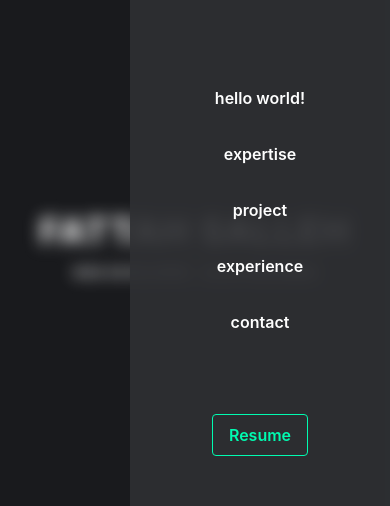
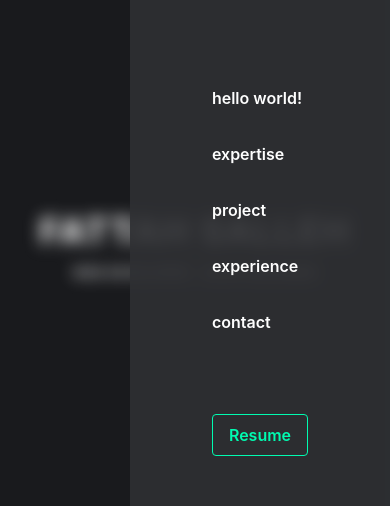
Before and after one commit to FattahSalleh/fattahsalleh.github.io, a React (Create React App) app: page / in a window 390 px wide. Both pictures are taken after a click on the button 350 px from the left and 32 px from the top of the page. Shown: the part 159-665 px from the top of the page. Built offline with nearby package versions, Linux system fonts and the light colour scheme.

Commit message:
style: change item align for navbar buttons

```diff
--- a/src/components/Navigation/NavBar.tsx
+++ b/src/components/Navigation/NavBar.tsx
@@ -121,7 +121,7 @@ export default function NavBar({
 						height={36}
 					/>
 				</button>
-				<div className="flex flex-col justify-center items-center text-lightText font-semibold md:max-lg:text-2xl">
+				<div className="flex flex-col justify-center items-start text-lightText font-semibold md:max-lg:text-2xl">
 					{navBarButtons.map((button, index) => (
 						<button
 							className="my-4"
```
